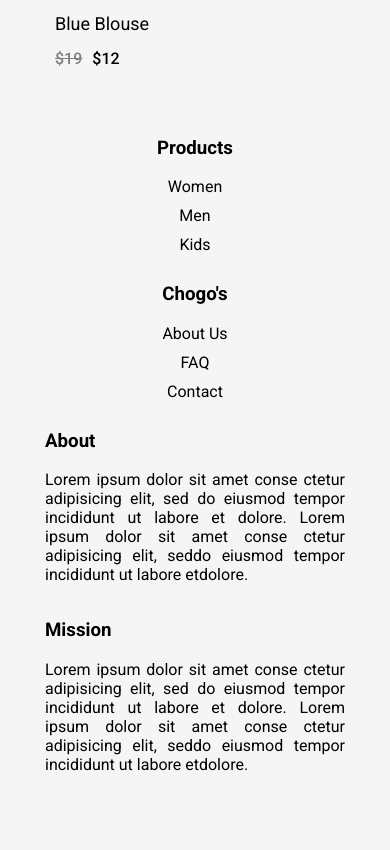
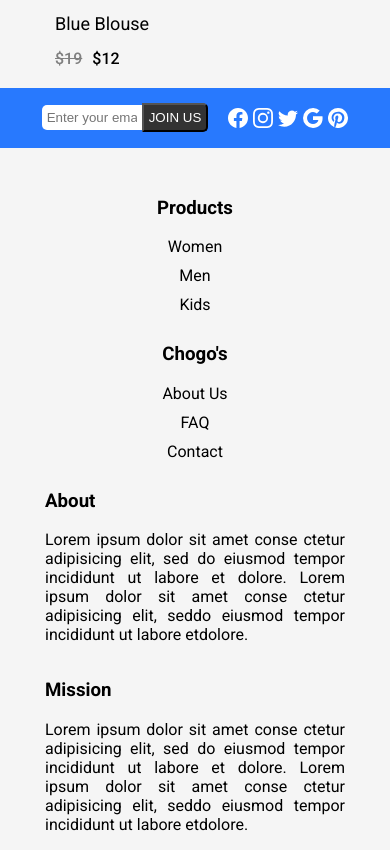
Before and after one commit to juancamilo32/react-ecommerce-app, a React (Vite) app: page / in a window 390 px wide. Shown: the part 6200-7050 px from the top of the page. Built offline with nearby package versions, Linux system fonts and the light colour scheme.

Commit message:
Contact section implemented

```diff
--- /dev/null
+++ b/src/components/Contact/Contact.css
@@ -0,0 +1,99 @@
+.app-contact {
+    background-color: #2879fe;
+    color: white;
+    padding: 15px;
+    display: flex;
+    justify-content: center;
+    height: 30px;
+}
+
+.app-contact-wrapper {
+    width: 70%;
+    display: flex;
+    flex-direction: row;
+    justify-content: space-between;
+    align-items: center;
+}
+
+.app-contact-wrapper-email input {
+    padding: 10px;
+    border: none;
+    border-radius: 5px 0 0 5px;
+}
+
+.app-contact-wrapper-email button {
+    padding: 10px;
+    color: white;
+    background-color: #333;
+    border-radius: 0 5px 5px 0;
+    cursor: pointer;
+}
+
+.app-contact-wrapper-icons {
+    display: flex;
+    flex-direction: row;
+    justify-content: center;
+    align-items: center;
+    gap: 5px;
+}
+
+.icon {
+    cursor: pointer;
+}
+
+.icon:hover {
+    color: lightgray;
+}
+
+@media screen and (max-width:1000px) {
+    .app-contact-wrapper {
+        width: 90%;
+    }
+}
+
+@media screen and (max-width:700px) {
+    .app-contact-wrapper {
+        width: 95%;
+    }
+
+    .app-contact-wrapper h3 {
+        font-size: 14px;
+    }
+}
+
+@media screen and (max-width:600px) {
+
+    .app-contact-wrapper h3 {
+        display: none;
+    }
+
+    .app-contact-wrapper {
+        justify-content: center;
+        gap: 20px;
+    }
+}
+
+@media screen and (max-width:450px) {
+
+    .app-contact-wrapper-email input {
+        padding: 5px;
+        width: 90px;
+    }
+
+    .app-contact-wrapper-email button {
+        padding: 5px;
+    }
+}
+
+@media screen and (max-width:360px) {
+
+    .app-contact-wrapper {
+        width: 100%;
+        gap: 10px;
+    }
+
+    .app-contact-wrapper-email input {
+        width: 80px;
+    }
+
+}
--- /dev/null
+++ b/src/components/Contact/Contact.jsx
@@ -0,0 +1,28 @@
+import React from 'react'
+
+import './Contact.css'
+
+import { BsFacebook, BsInstagram, BsTwitter, BsGoogle, BsPinterest } from "react-icons/bs";
+
+const Contact = () => {
+    return (
+        <div className='app-contact'>
+            <div className='app-contact-wrapper'>
+                <h3>BE IN TOUCH WITH US:</h3>
+                <div className='app-contact-wrapper-email'>
+                    <input type='text' placeholder='Enter your email' />
+                    <button>JOIN US</button>
+                </div>
+                <div className='app-contact-wrapper-icons'>
+                    <BsFacebook fontSize={20} className='icon' />
+                    <BsInstagram fontSize={20} className='icon' />
+                    <BsTwitter fontSize={20} className='icon' />
+                    <BsGoogle fontSize={20} className='icon' />
+                    <BsPinterest fontSize={20} className='icon' />
+                </div>
+            </div>
+        </div>
+    )
+}
+
+export default Contact
--- a/src/components/index.js
+++ b/src/components/index.js
@@ -4,6 +4,7 @@ import Slider from "./Slider/Slider";
 import Featured from "./Featured/Featured";
 import Card from "./Card/Card";
 import Categories from "./Categories/Categories";
+import Contact from "./Contact/Contact";
 
 export {
     Navbar,
@@ -11,5 +12,6 @@ export {
     Slider,
     Featured,
     Card,
-    Categories
+    Categories,
+    Contact
 }
--- a/src/routes/Home/Home.jsx
+++ b/src/routes/Home/Home.jsx
@@ -1,6 +1,6 @@
 import React from 'react'
 
-import { Slider, Featured, Categories } from '../../components'
+import { Slider, Featured, Categories, Contact } from '../../components'
 
 const Home = () => {
     return (
@@ -9,6 +9,7 @@ const Home = () => {
             <Featured type="featured" />
             <Categories />
             <Featured type="trending" />
+            <Contact />
         </div>
     )
 }
```
